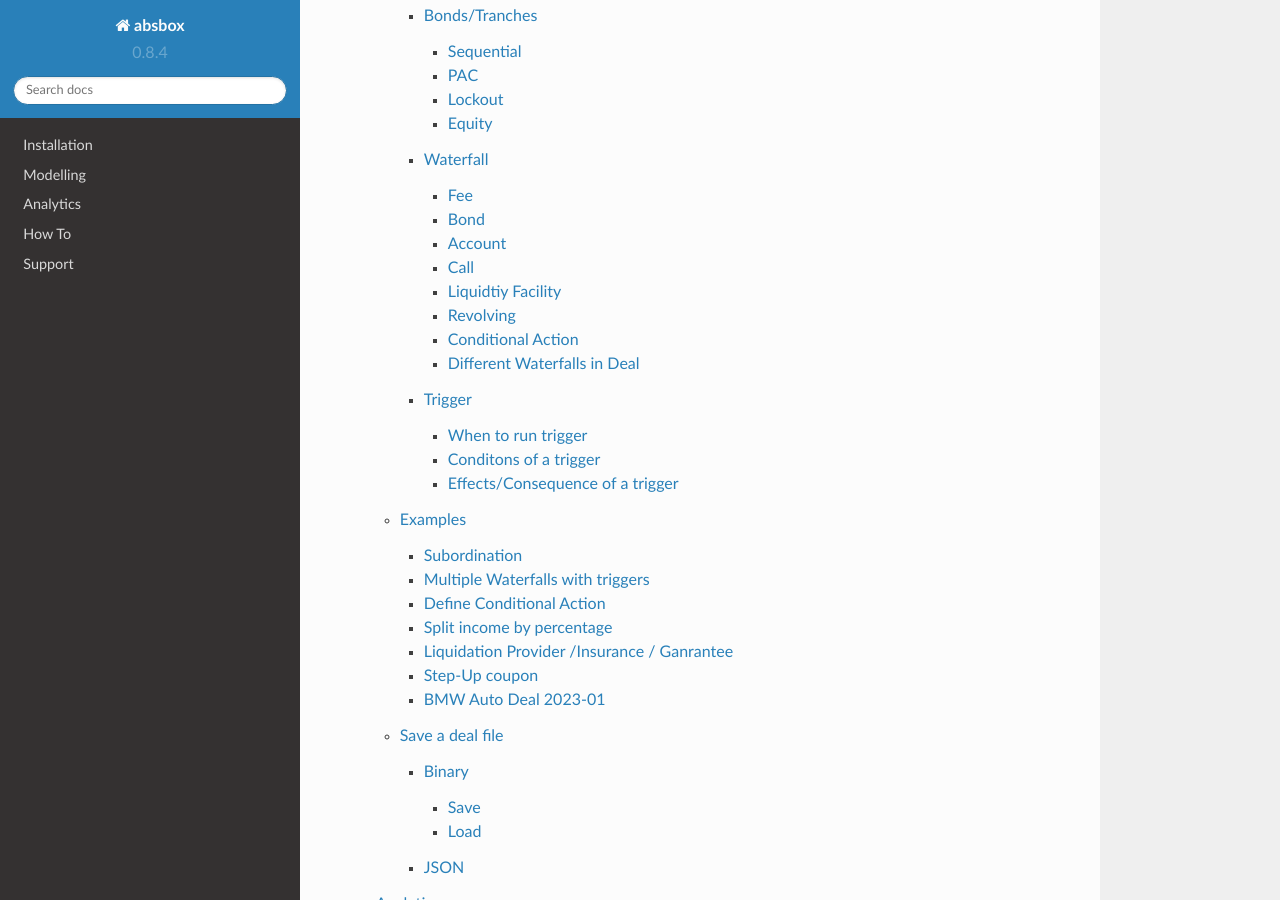
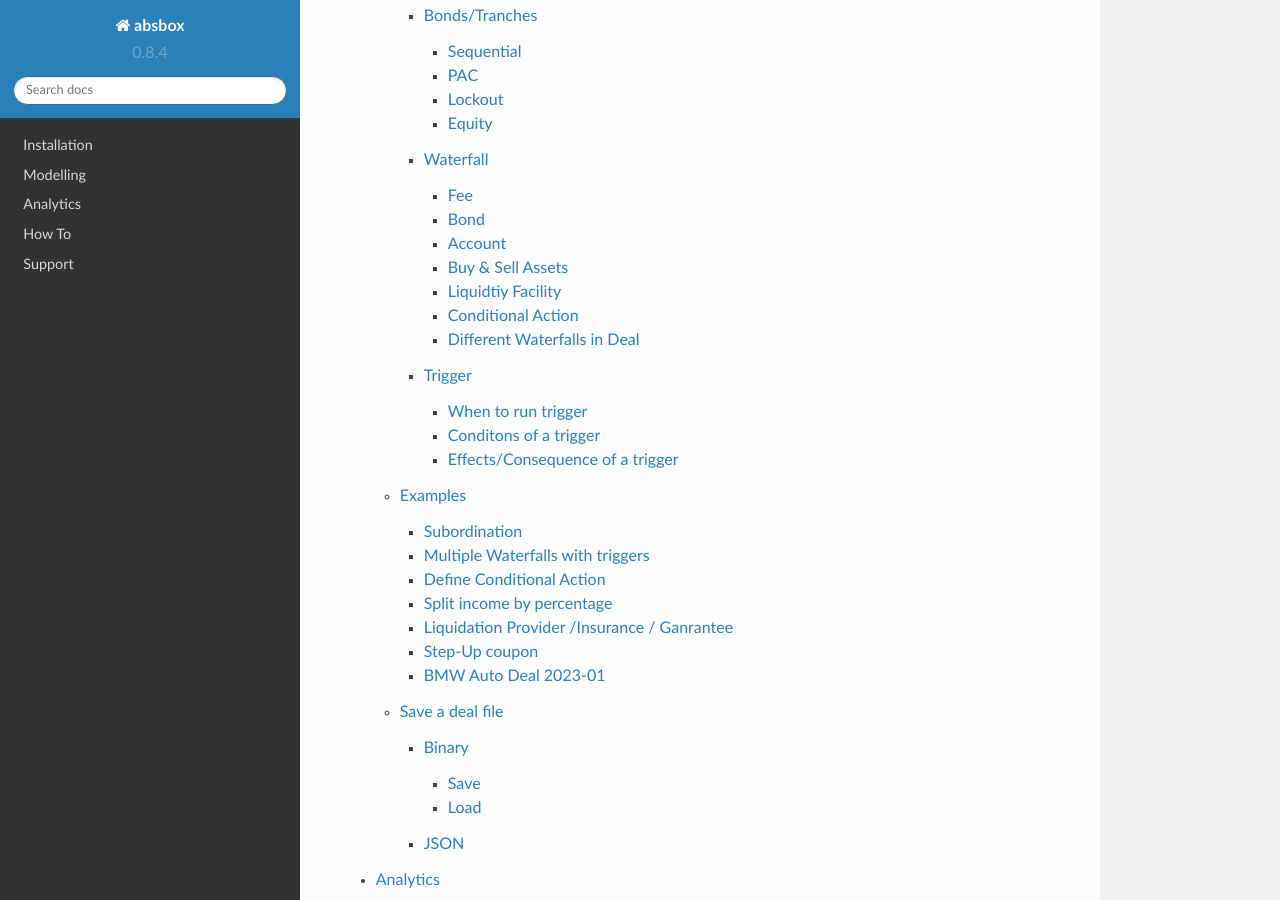
Before and after one commit to yellowbean/absbox-doc, a Sphinx documentation site: the page built from docs/source/index.rst, in a window 1280 px wide and 900 px high, scrolled down 1762 px. Built offline with Sphinx 7.4.7 and the Read the Docs theme 2.0.0, drawn with Linux system fonts in a browser that asks for light colours; some of the changed lines change nothing that is shown.

Commit message:
update buy/sell

```diff
--- a/docs/source/modeling.rst
+++ b/docs/source/modeling.rst
@@ -746,12 +746,17 @@ Account
       * satisfy = "target" -> transfer till reserve amount of *target* account is met
       * satisfy = "source" -> transfer till reserve amount of *source* account is met
 
-Call
-^^^^^^
+Buy & Sell Assets
+^^^^^^^^^^^^^^^^^^^^^^^
 
   * Liquidation -> sell the assets and deposit the proceeds to the account
 
-    * format ``["sellAsset", {LiquidationMethod}, {Account}]``
+    * format ``["sellAsset", {pricing method}, {Account}]``
+
+  * Buy Asset -> use cash from an account to buy assets.
+
+    * format ``["buyAsset",{pricing method}, {Account}, {limit}]``
+
 
 Liquidtiy Facility
 ^^^^^^^^^^^^^^^^^^^
@@ -775,12 +780,6 @@ Liquidity Facility
 
     * format ``["liqRepayResidual", <Account>, <liqProvider>]``
 
-Revolving
-^^^^^^^^^^^^^^
-
-  * Buy Asset
-
-    * format ``["buyAsset",<pricing method>, <Account>, <limit>]``
 
 
 Conditional Action
```
